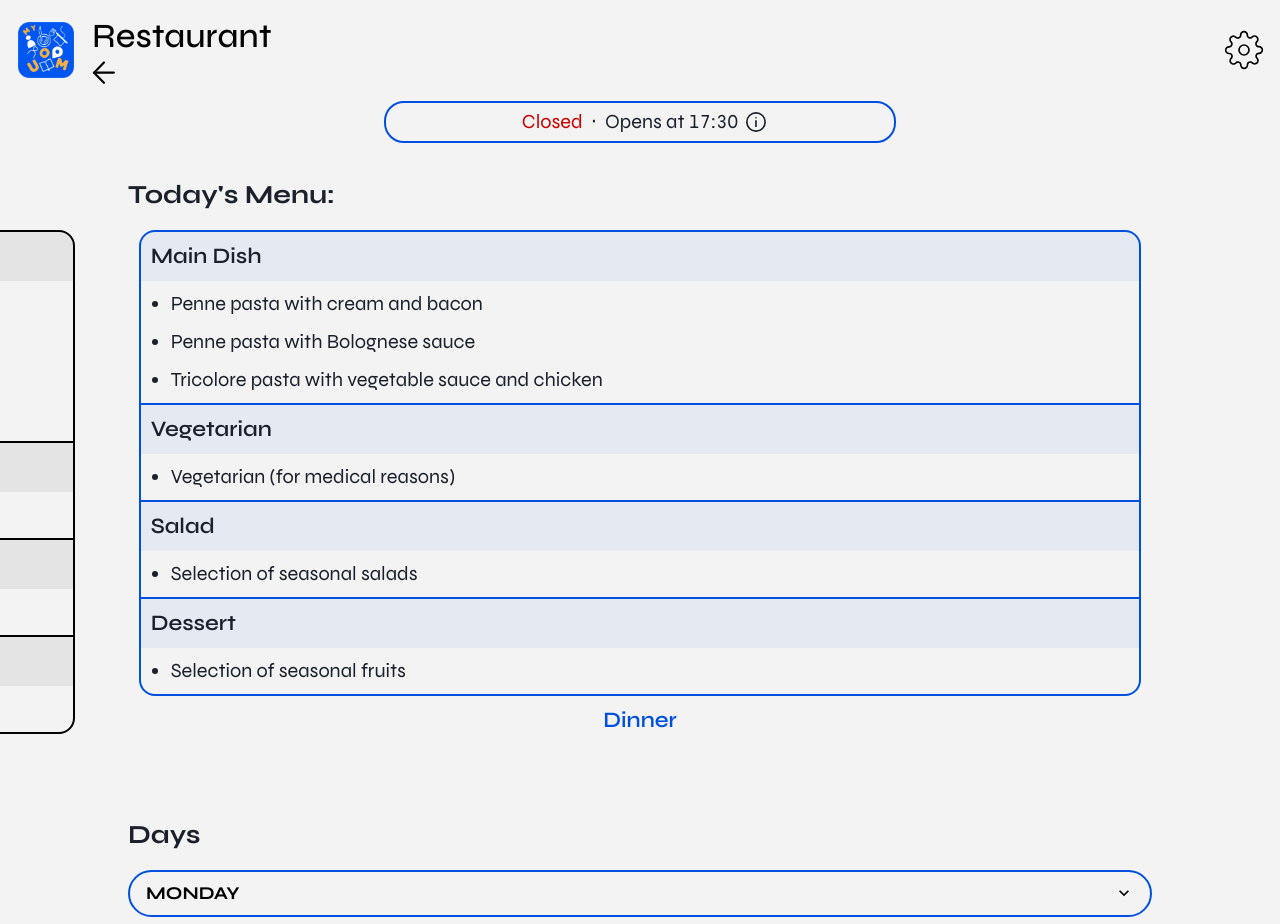
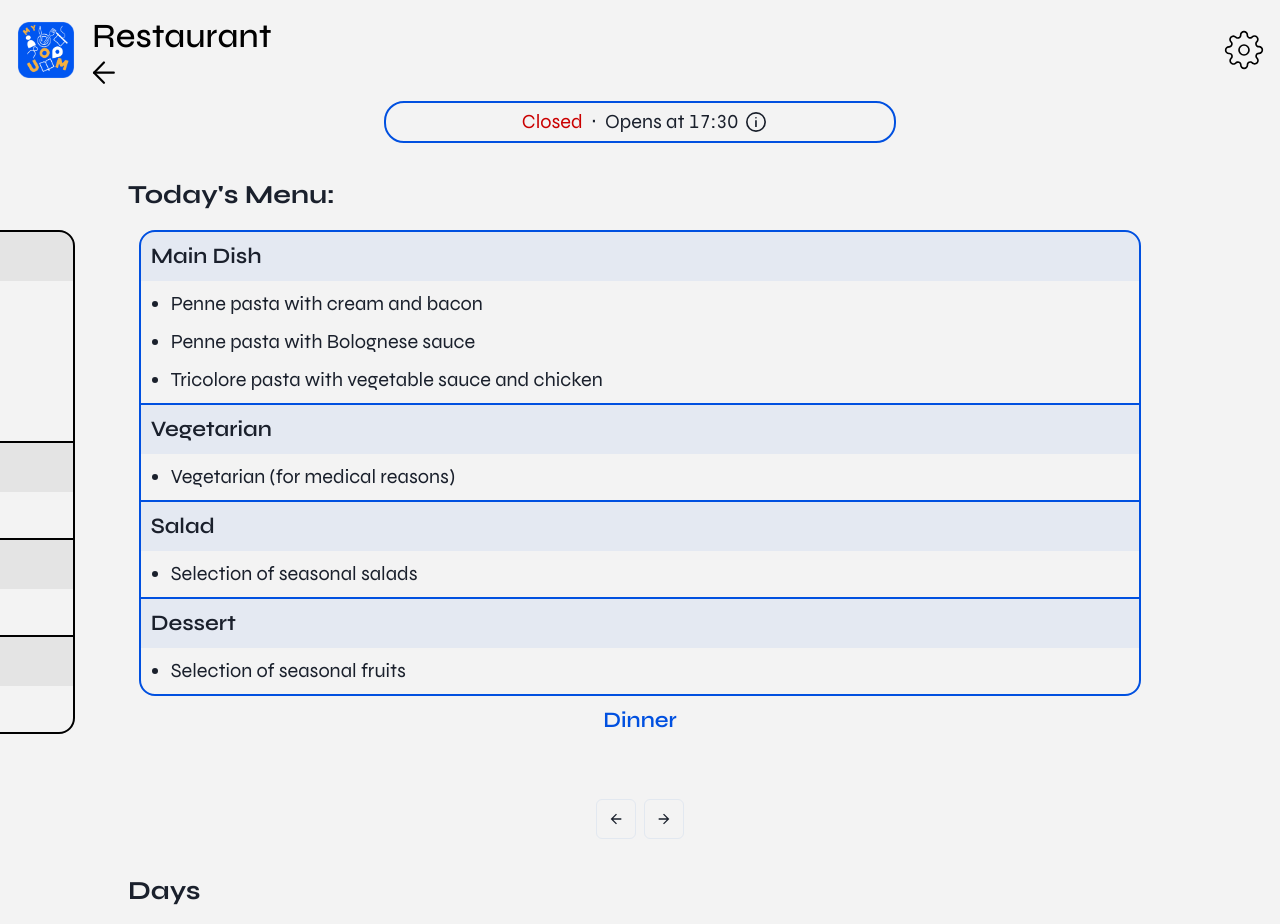
Before and after one commit to open-source-uom/myuom, a React (Vite) app: page /restaurant in a window 1280 px wide. Shown: the top 924 px of the page. Built offline with nearby package versions, Linux system fonts and the light colour scheme.

Commit message:
added arrows to swip

```diff
--- a/src/components/restaurant/TodaysRestaurantMenu.jsx
+++ b/src/components/restaurant/TodaysRestaurantMenu.jsx
@@ -36,7 +36,8 @@
 
 */
 
-import { Flex, Text } from "@chakra-ui/react";
+import { Flex, Text, IconButton } from "@chakra-ui/react";
+import { ArrowBackIcon, ArrowForwardIcon } from "@chakra-ui/icons";
 import i18n from "../../i18n";
 import MenuTable from "./MenuTable";
 import { useTodaysMenu } from "../../hooks/useTodaysMenu";
@@ -133,6 +134,21 @@ export default function TodaysMenu() {
           )
         )}
       </swiper-container>
+      <Flex justify="center" mt={4}>
+        <IconButton
+          icon={<ArrowBackIcon />}
+          aria-label="Previous Slide"
+          onClick={() => swiperRef.current.swiper.slidePrev()}
+          mr={2}
+          variant="outline"
+        />
+        <IconButton
+          icon={<ArrowForwardIcon />}
+          aria-label="Next Slide"
+          onClick={() => swiperRef.current.swiper.slideNext()}
+          variant="outline"
+        />
+      </Flex>
     </>
   );
 }
```
